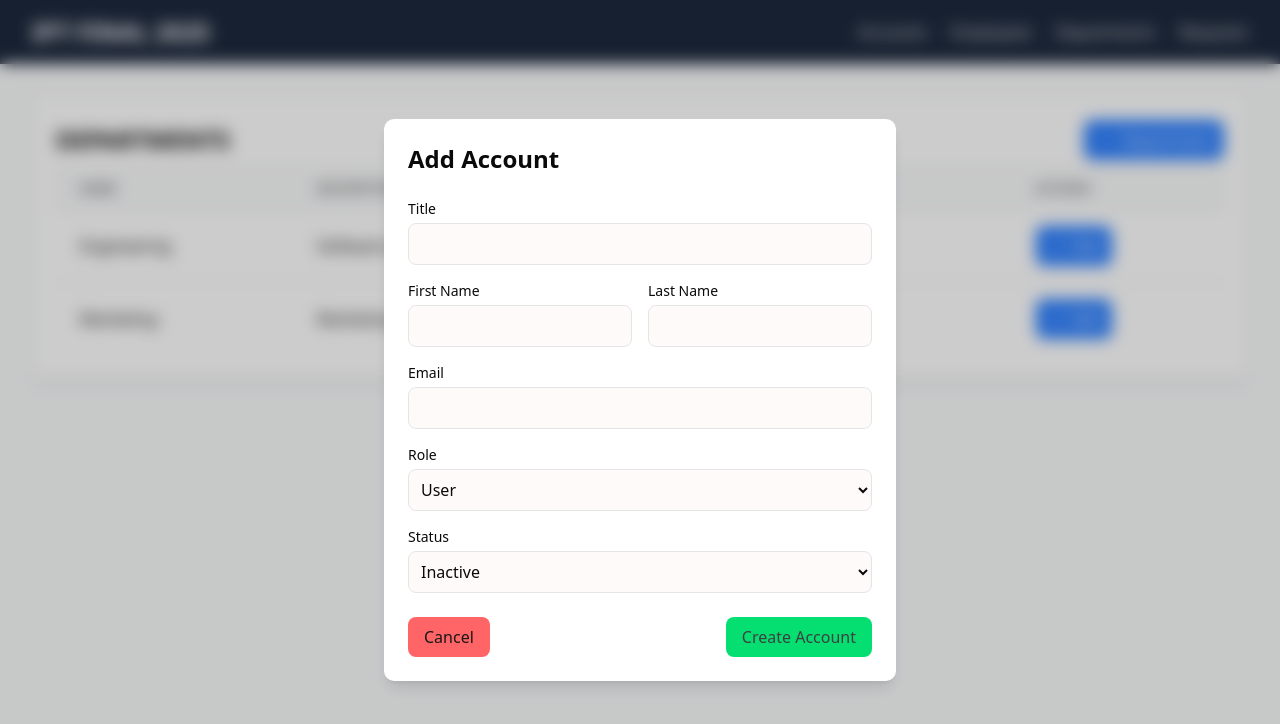
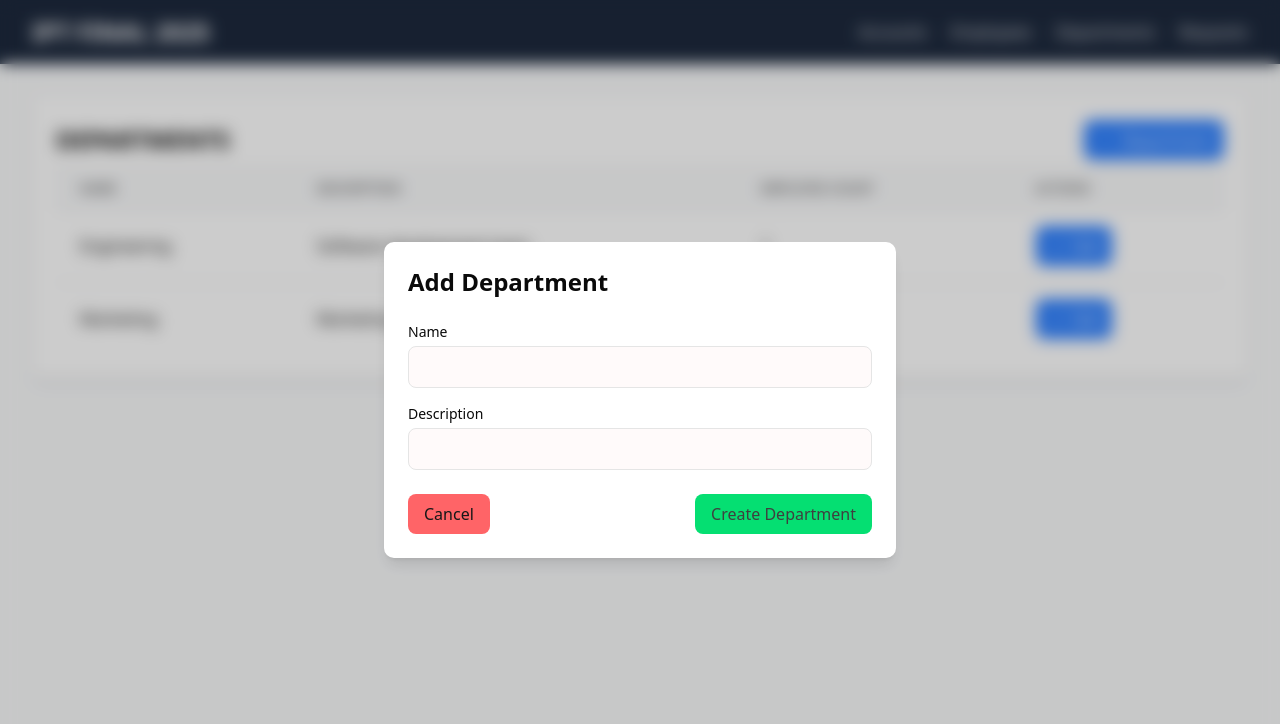
Before and after one commit to Znarfieeee/ipt-final-2025, a React (Vite) app in the folder frontend/: page /departments in a window 1280 px wide. Both pictures are taken after a click on the button "Department". Shown: the top 724 px of the page. Built offline with nearby package versions, Linux system fonts and the light colour scheme.

Commit message:
feat: Add DepartmentAddEditForm component and integrate it into the Department page for managing department data

```diff
--- /dev/null
+++ b/frontend/src/components/DepartmentAddEditForm.jsx
@@ -0,0 +1,82 @@
+import React, { useState } from "react"
+
+function DepartmentAddEditForm({ onSubmit, onCancel, initialData }) {
+    const [formData, setFormData] = useState({
+        name: initialData?.name || "",
+        description: initialData?.description || "",
+    })
+
+    const handleChange = e => {
+        const { name, value } = e.target
+        setFormData(prev => ({
+            ...prev,
+            [name]: value,
+        }))
+    }
+
+    const handleSubmit = e => {
+        e.preventDefault()
+        onSubmit?.(formData)
+    }
+
+    return (
+        <>
+            <div className="fixed inset-0 bg-black/20 backdrop-blur-sm z-50 flex items-center justify-center">
+                <div className="bg-card p-6 rounded-lg shadow-lg max-w-[40%] w-full">
+                    <form onSubmit={handleSubmit} className="space-y-4">
+                        <header className="text-2xl font-bold text-foreground mb-6">
+                            {initialData ? "Edit" : "Add"} Department
+                        </header>
+                        <div className="space-y-4">
+                            <div>
+                                <label htmlFor="name" className="block text-sm font-medium text-foreground mb-1">
+                                    Name
+                                </label>
+                                <input
+                                    type="text"
+                                    id="name"
+                                    name="name"
+                                    value={formData.name}
+                                    onChange={handleChange}
+                                    className="w-full p-2 rounded-md border border-input bg-background text-foreground"
+                                    required
+                                />
+                            </div>
+                            <div>
+                                <label htmlFor="description" className="block text-sm font-medium text-foreground mb-1">
+                                    Description
+                                </label>
+                                <input
+                                    type="text"
+                                    id="description"
+                                    name="description"
+                                    value={formData.description}
+                                    onChange={handleChange}
+                                    className="w-full p-2 rounded-md border border-input bg-background text-foreground"
+                                    required
+                                />
+                            </div>
+                            <div className="flex justify-between space-x-3 mt-6">
+                                <button
+                                    type="button"
+                                    onClick={onCancel}
+                                    className="px-4 py-2 rounded-md bg-red-400 text-secondary-foreground hover:bg-red-600 hover:text-background transition-colors"
+                                >
+                                    Cancel
+                                </button>
+                                <button
+                                    type="submit"
+                                    className="px-4 py-2 rounded-md bg-green-400 text-primary hover:bg-green-600 hover:text-background transition-colors"
+                                >
+                                    {initialData ? "Update" : "Create"} Department
+                                </button>
+                            </div>
+                        </div>
+                    </form>
+                </div>
+            </div>
+        </>
+    )
+}
+
+export default DepartmentAddEditForm
--- a/frontend/src/pages/Department.jsx
+++ b/frontend/src/pages/Department.jsx
@@ -3,7 +3,7 @@ import { useFakeBackend } from "../api/fakeBackend"
 import "../index.css"
 
 // Components
-import AccountsAddForm from "../components/AccountsAddEditForm"
+import DepartmentAddEditForm from "../components/DepartmentAddEditForm"
 import ButtonWithIcon from "../components/ButtonWithIcon"
 
 // UI Libraries
@@ -53,10 +53,34 @@ function Department() {
         setShowForm(true)
     }
 
-    const handleFormSubmit = formData => {
-        // Handle form submission logic here
-        console.log("Form submitted:", formData)
-        setShowForm(false)
+    const handleFormSubmit = async formData => {
+        try {
+            const method = editingUser ? "PUT" : "POST"
+            const url = editingUser ? `/departments/${editingUser.id}` : "/departments"
+
+            const response = await fakeFetch(url, {
+                method,
+                body: formData,
+            })
+
+            const data = await response.json()
+            if (data.error) {
+                throw new Error(data.error)
+            }
+
+            // Refresh the departments list
+            const updatedResponse = await fakeFetch("/departments")
+            const updatedData = await updatedResponse.json()
+            setDepts(updatedData)
+
+            // Show success message
+            alert(`Department ${editingUser ? "updated" : "created"} successfully!`)
+            setShowForm(false)
+            setEditingUser(null)
+        } catch (err) {
+            console.error("Error submitting department:", err)
+            alert(err.message || "An error occurred while saving the department")
+        }
     }
 
     if (loading) {
@@ -147,7 +171,7 @@ function Department() {
             </div>
 
             {showForm && (
-                <AccountsAddForm
+                <DepartmentAddEditForm
                     onSubmit={handleFormSubmit}
                     onCancel={() => setShowForm(false)}
                     initialData={editingUser}
```
